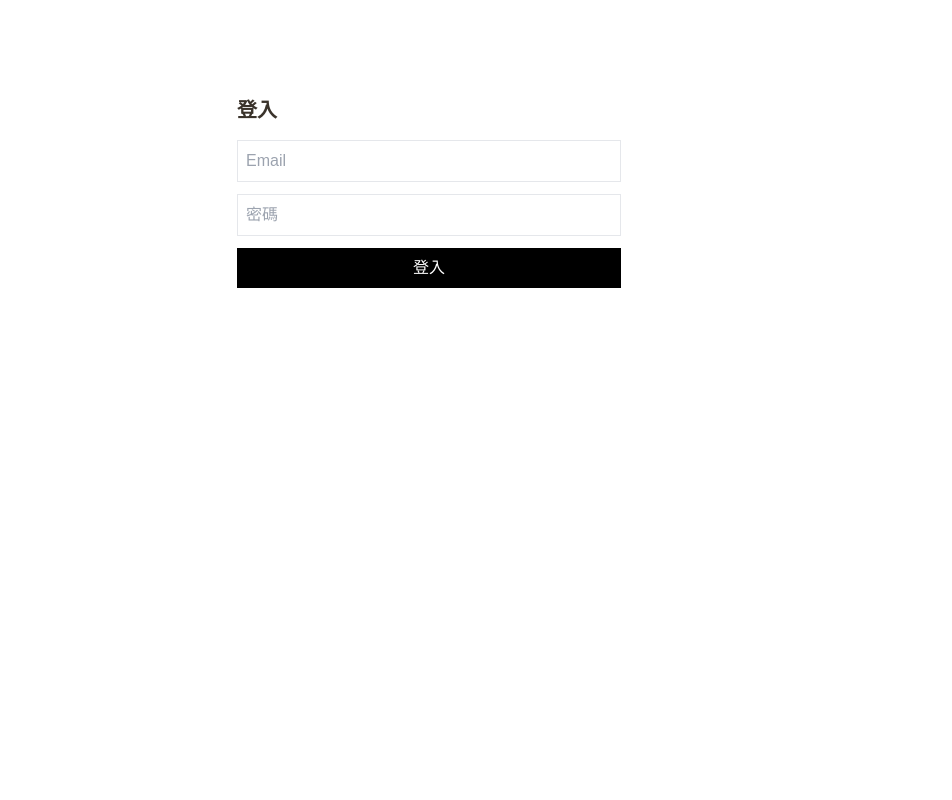
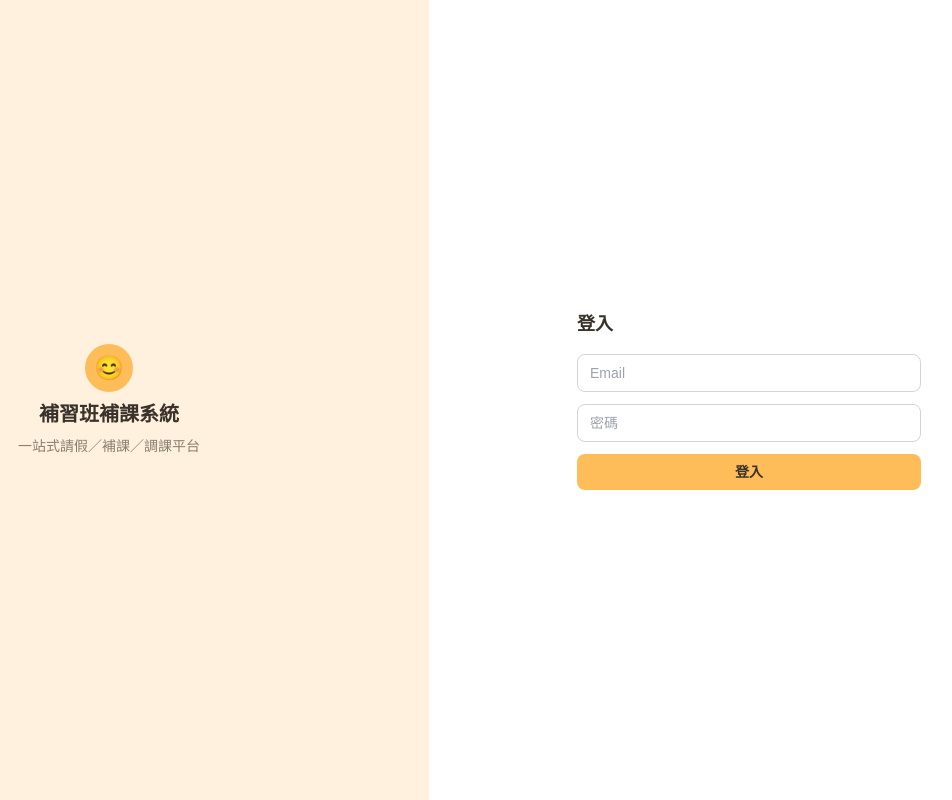
Before and after one commit to ilovemyjob0409/HJJ, a Next.js app: page /login in a window 1280 px wide. Shown: the whole page, without its empty margins (211-1163 px from the left). Built offline with nearby package versions, Linux system fonts and the light colour scheme.

Commit message:
feat(ui): redesign login page with warm split-screen/centered-card layout

```diff
--- a/src/app/login/page.tsx
+++ b/src/app/login/page.tsx
@@ -3,6 +3,9 @@
 import { useState } from 'react';
 import { signIn } from 'next-auth/react';
 import { useRouter } from 'next/navigation';
+import Button from '@/components/ui/Button';
+import Input from '@/components/ui/Input';
+import Card from '@/components/ui/Card';
 
 export default function LoginPage() {
   const router = useRouter();
@@ -22,30 +25,26 @@ export default function LoginPage() {
   }
 
   return (
-    <div className="mx-auto mt-24 max-w-sm">
-      <h1 className="mb-4 text-xl font-bold">登入</h1>
-      <form onSubmit={handleSubmit} className="flex flex-col gap-3">
-        <input
-          className="border p-2"
-          type="email"
-          placeholder="Email"
-          value={email}
-          onChange={(e) => setEmail(e.target.value)}
-          required
-        />
-        <input
-          className="border p-2"
-          type="password"
-          placeholder="密碼"
-          value={password}
-          onChange={(e) => setPassword(e.target.value)}
-          required
-        />
-        {error && <p className="text-red-600">{error}</p>}
-        <button className="bg-black p-2 text-white" type="submit">
-          登入
-        </button>
-      </form>
+    <div className="flex min-h-screen flex-col md:flex-row">
+      <div className="hidden flex-1 flex-col items-center justify-center gap-2 bg-cream p-10 text-center md:flex">
+        <span className="flex h-12 w-12 items-center justify-center rounded-full bg-brand text-2xl">😊</span>
+        <h1 className="text-xl font-bold text-ink">補習班補課系統</h1>
+        <p className="text-sm text-inkMuted">一站式請假／補課／調課平台</p>
+      </div>
+      <div className="flex flex-1 items-center justify-center bg-cream p-6 md:bg-white md:p-10">
+        <Card className="w-full max-w-sm md:shadow-none">
+          <h2 className="mb-4 text-lg font-bold text-ink md:hidden">補習班補課系統</h2>
+          <h2 className="mb-4 hidden text-lg font-bold text-ink md:block">登入</h2>
+          <form onSubmit={handleSubmit} className="flex flex-col gap-3">
+            <Input type="email" placeholder="Email" value={email} onChange={(e) => setEmail(e.target.value)} required />
+            <Input type="password" placeholder="密碼" value={password} onChange={(e) => setPassword(e.target.value)} required />
+            {error && <p className="text-sm text-rejected">{error}</p>}
+            <Button type="submit" className="w-full">
+              登入
+            </Button>
+          </form>
+        </Card>
+      </div>
     </div>
   );
 }
```
